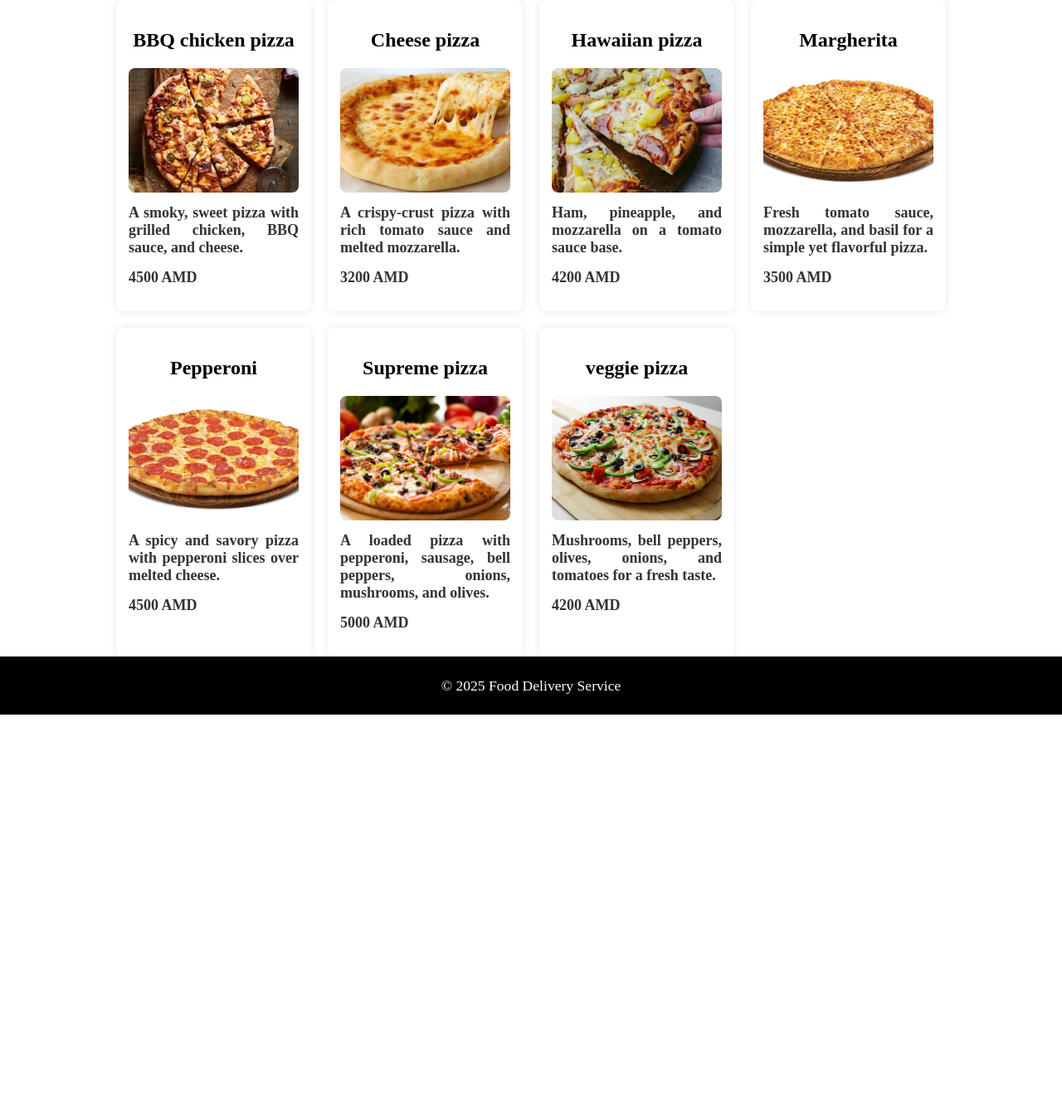
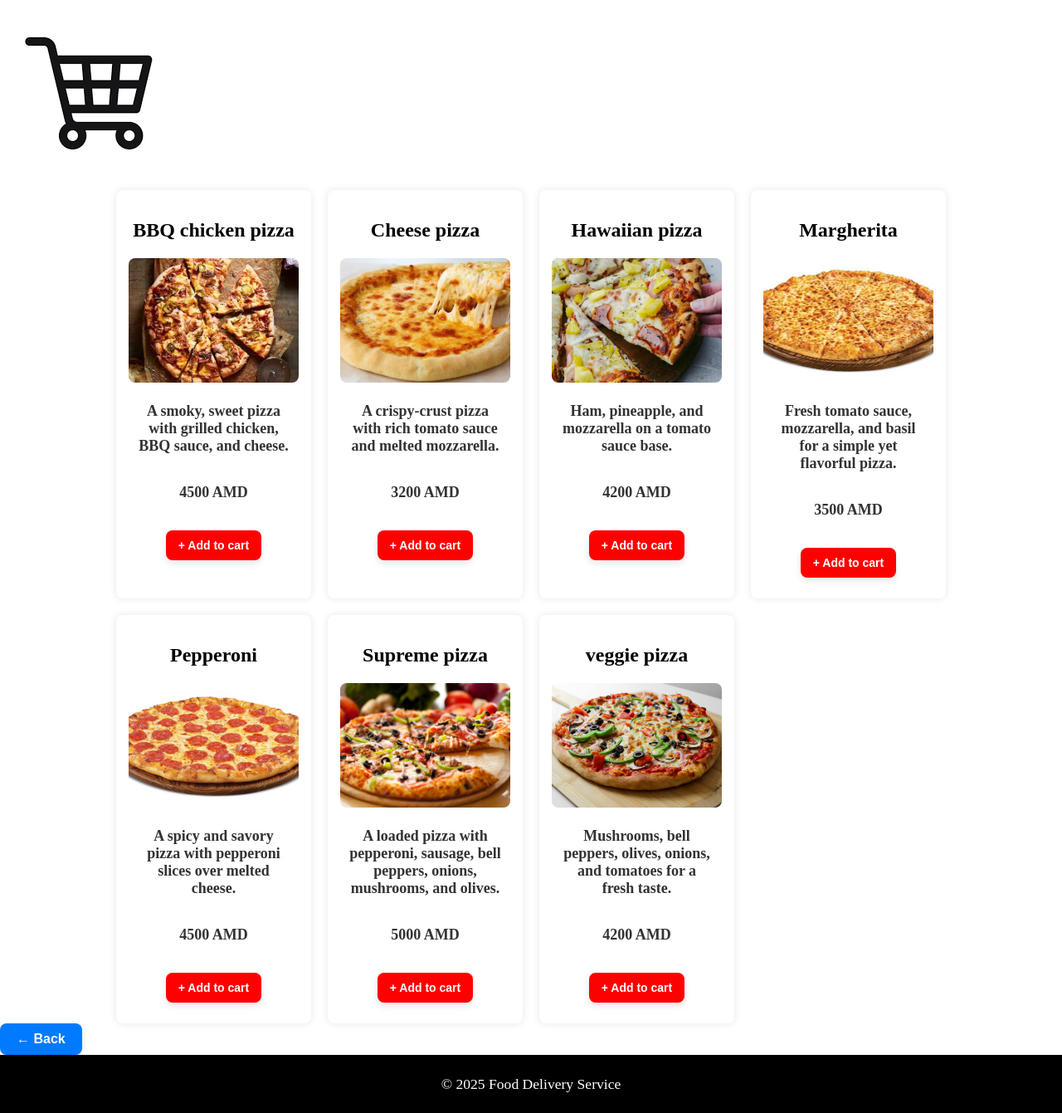
Before and after one commit to AraDarbinyan/Food-delivery-site, a Flask app: page /menu/category/pizza/ in a window 1280 px wide. Shown: the part 40-1381 px from the top of the page at 83% size. Before the commit the page ends 901 px from the top, so only its background shows below. Run offline with Flask 3, Linux system fonts and the light colour scheme.

Commit message:
created cart page and function wich adds products into user's cart and photo shop-cart which is a link into a cart

```diff
--- a/app.py
+++ b/app.py
@@ -1,7 +1,7 @@
 from flask import Flask, render_template, request, redirect, url_for, flash
 from flask_login import LoginManager, login_user, logout_user, login_required, current_user
 from werkzeug.security import generate_password_hash, check_password_hash
-from models import Product, Customer, db
+from models import Product, Customer, Cart, CartProduct, db
 
 app = Flask(__name__)
 
@@ -34,6 +34,40 @@ def category(category_name):
     return render_template('category.html', products=products)
 
 
+@app.route('/cart/')
+@login_required
+def cart():
+    cart = Cart.query.filter_by(customer_id=current_user.id).first()
+    if not cart:
+        flash('Your cart is empty.')
+        return redirect(url_for('menu'))
+
+    cart_products = CartProduct.query.filter_by(cart_id=cart.id).all()
+    return render_template('cart.html',  cart_products=cart_products)
+
+
+@app.route('/add_to_cart/<int:product_id>', methods=['POST'])
+def add_to_cart(product_id):
+    product = Product.query.get_or_404(product_id)
+    cart = Cart.query.filter_by(customer_id=current_user.id).first()
+    if not cart:
+        cart = Cart(customer_id=current_user.id)
+        db.session.add(cart)
+        db.session.commit()
+
+    cart_product = CartProduct.query.filter_by(cart_id=cart.id, product_id=product.id).first()
+    if not cart_product:
+        new_cart_product = CartProduct(cart_id=cart.id, product_id=product.id)
+        db.session.add(new_cart_product)
+    else:
+        cart_product.quantity += 1
+
+    db.session.commit()
+
+    flash(f'{product.name} added to cart successfully!')
+    return redirect(url_for('menu'))
+
+
 @login_meneger.user_loader
 def load_user(user_id):
     return Customer.query.get(int(user_id))
@@ -41,6 +75,9 @@ def load_user(user_id):
 
 @app.route('/login/', methods=['GET', 'POST'])
 def login():
+    if current_user.is_authenticated:
+        return redirect(url_for('profile'))
+
     if request.method == 'POST':
         email = request.form.get('email')
         password = request.form.get('password')
--- a/static/css/style.css
+++ b/static/css/style.css
@@ -11,22 +11,20 @@ html, body {
     text-align: center;
 }
 .main-content {
-  flex: 1; /* Pushes the footer down */
+  flex: 1;
 }
 .menu ul {
-    list-style: none;       /* убираем маркеры списков */
+    list-style: none;
     margin: 0;
     padding: 0;
-    display: flex;         /* включаем Flexbox */
-    justify-content: space-around; /* распределяем ссылки по ширине */
-    align-items: center;   /* вертикальное выравнивание (если нужно) */
+    display: flex;
+    justify-content: space-around;
+    align-items: center;
     background-color: #FF0000;
     height: 40px;
   }
 
   .menu li {
-    /* при использовании Flexbox конкретные стили для li обычно не нужны,
-       но можно добавить отступы или другие настройки */
     margin: 0 10px;
   }
 
@@ -34,7 +32,6 @@ html, body {
     text-decoration: none; /* убираем подчёркивание ссылок */
     color: #FFFFFF;           /* цвет текста */
     padding: 5px 10px;     /* отступы внутри ссылки */
-    /* Добавьте любой другой дизайн по вкусу */
   }
 
   p {
@@ -131,6 +128,9 @@ h3 {
     font-size: 18px;
     font-weight: bold;
     color: #333;
+    padding: 10px;
+    text-align: center;
+    flex-grow: 1;
 }
 
 .productimage {
@@ -153,3 +153,55 @@ footer {
     align-items: center;
     justify-content: center;
 }
+
+.back {
+  background-color: #007BFF; /* Blue background */
+  color: white;
+  border: none;
+  border-radius: 8px;
+  padding: 10px 20px;
+  font-size: 16px;
+  font-weight: bold;
+  cursor: pointer;
+  text-decoration: none;
+  transition: background-color 0.3s ease, box-shadow 0.3s ease;
+  box-shadow: 0 4px 8px rgba(0, 0, 0, 0.1);
+}
+
+.back:hover {
+  background-color: #0056b3; /* Darker shade on hover */
+}
+
+.back:active {
+  background-color: #004085; /* Even darker on click */
+  transform: scale(0.97);
+}
+
+.back:focus {
+  outline: none;
+  box-shadow: 0 0 0 3px rgba(38, 143, 255, 0.5); /* Focus ring for accessibility */
+}
+
+
+.add-to-cart{
+  background-color: #FF0000;
+  color: white;
+  border: none;
+  border-radius: 8px;
+  padding: 10px 15px;
+  font-size: 14px;
+  font-weight: bold;
+  cursor: pointer;
+  transition: background-color 0.3s ease;
+  box-shadow: 0 4px 8px rgba(0, 0, 0, 0.1);
+  margin: 10px;
+  align-self: stretch;
+}
+button.add-to-cart:hover {
+  background-color: #d43f3f; /* Darker shade on hover */
+}
+
+button.add-to-cart:active {
+  background-color: #b33636; /* Even darker on click */
+  transform: scale(0.97);
+}
--- a/templates/category.html
+++ b/templates/category.html
@@ -3,6 +3,7 @@
 {% block title %}Category{% endblock %}
 
 {% block content %}
+<a href="{{ url_for('cart') }}"><img src="{{url_for('static', filename='images/shop-cart.png')}}" alt="Shopping cart"></a>
 <div class="category-container">
     {% for product in products %}
     <div class="category">
@@ -11,8 +12,12 @@
             <img class="productimage" src="{{url_for('static', filename='images/Food/' + product.image_path)}}" alt="{{ product.name }}">
             <p>{{product.description}}</p>
             <p class="price">{{product.price}} AMD</p>
+            <form action="{{ url_for('add_to_cart', product_id = product.id) }}" method="post">
+                <button type="submit" class="add-to-cart">+ Add to cart</button>
+            </form>
         </div>
     </div>
     {% endfor %}
 </div>
+<a href="{{ url_for('menu') }}"><button class="back">&larr; Back</button></a>
 {% endblock %}
--- a/templates/profile.html
+++ b/templates/profile.html
@@ -4,6 +4,7 @@
 
 {% block content %}
 <h1>Welcome to your account</h1>
-{{name}}
+ID: {{id}} <br></br>
+Name: {{name}} <br></br>
 <a href="{{ url_for('logout') }}">Logout</a>
 {% endblock %}
```
Also changed, not shown: templates/cart.html (+13 -0 lines), instance/fooddeliver.db, static/images/shop-cart.png (added).
